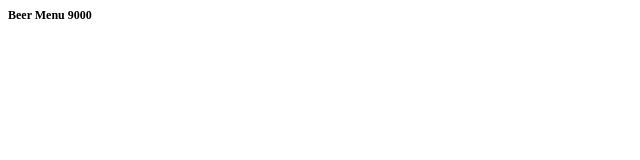
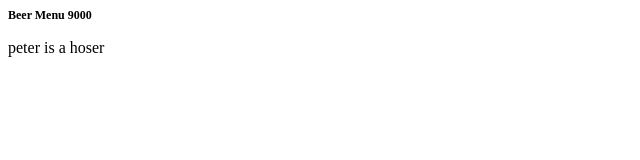
Before and after one commit to pdtnelson/super-beer-menu, a plain HTML site: page index.html in a window 1280 px wide. Shown: the whole page, without its empty margins (0-640 px from the left). Drawn offline with Linux system fonts and the light colour scheme.

Commit message:
Update description

```diff
--- a/index.html
+++ b/index.html
@@ -5,5 +5,6 @@
 </head>
 <body>
     <h1>Beer Menu 9000</h1>
+    <p>peter is a hoser</p>
 </body>
 </html>
```
